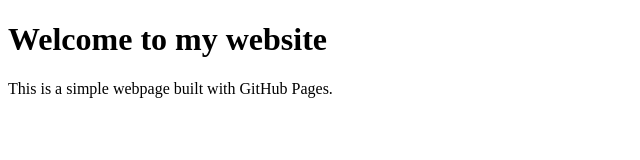
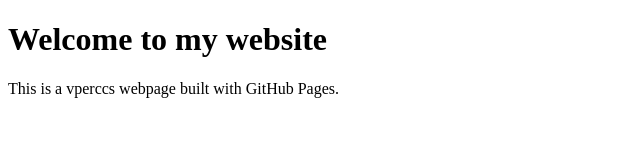
Before and after one commit to no3lunch/vperccs, a plain HTML site: page index.html in a window 1280 px wide. Shown: the full height of the page, 0-640 px from the left. Drawn offline with Linux system fonts and the light colour scheme.

Commit message:
Update index.html

```diff
--- a/index.html
+++ b/index.html
@@ -5,6 +5,6 @@
 </head>
 <body>
 	<h1>Welcome to my website</h1>
-	<p>This is a simple webpage built with GitHub Pages.</p>
+	<p>This is a vperccs webpage built with GitHub Pages.</p>
 </body>
 </html>
```
